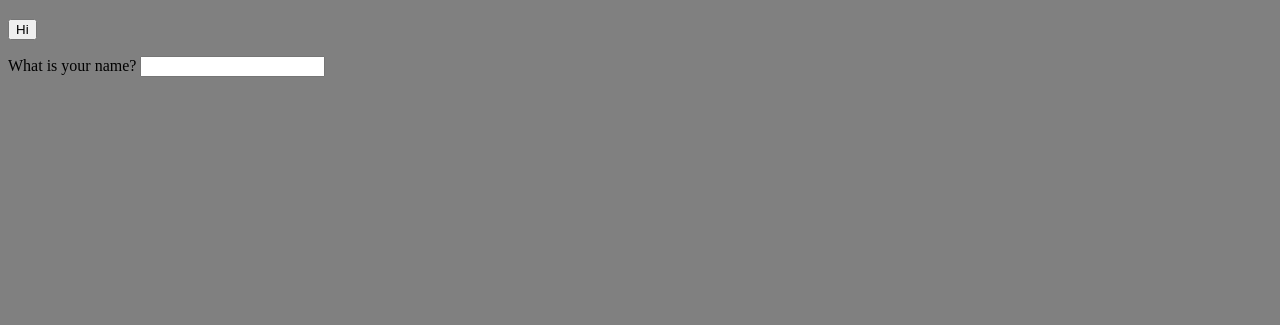
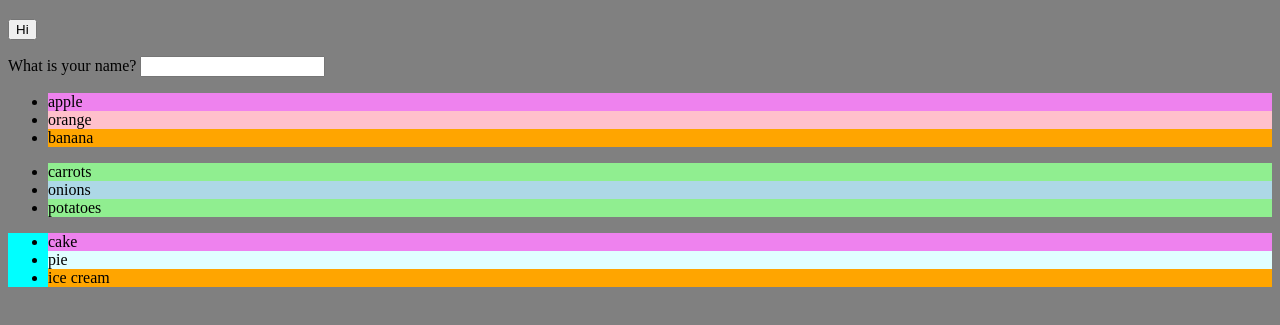
Before and after one commit to andygadi141/JSBasics, a plain HTML site: page index.html in a window 1280 px wide. Shown: the part 61-386 px from the top of the page. Drawn offline with Linux system fonts and the light colour scheme.

Commit message:
Interacted with DOM v.2

```diff
--- a/index.html
+++ b/index.html
@@ -18,6 +18,24 @@
     </p>
   </div>
 
+  <ul id="fruits">
+    <li id="apple">apple</li>
+    <li id="orange">orange</li>
+    <li id="banana">banana</li>
+  </ul>
+
+  <ul id="vegetables">
+    <li id="carrots">carrots</li>
+    <li id="onions">onions</li>
+    <li id="potatoes">potatoes</li>
+  </ul>
+
+  <ul id="desserts">
+    <li id="cake">cake</li>
+    <li id="pie">pie</li>
+    <li id="ice cream">ice cream</li>
+  </ul>
+
   <script src="main.js"></script>
 </body>
 </html>
--- a/main.js
+++ b/main.js
@@ -1,17 +1,17 @@
 // JAVASCRIPT WITH HTML (DOM) (NAV)
 // DOM = DOCUMENT OBJECT MODEL
 
-//      Object{} that represents the page you see in the web browser
+      // Object{} that represents the page you see in the web browser
 
-//      and provides you with an API to interact with it.
+      // and provides you with an API to interact with it.
 
-//      Web browser constructs the DOM when it loads an HTML document,
+      // Web browser constructs the DOM when it loads an HTML document,
 
-//      and structures all the elements in a tree-like representation.
+      // and structures all the elements in a tree-like representation.
 
-//      JavaScript can access the DOM to dynamically
+      // JavaScript can access the DOM to dynamically
 
-//      change the content, structure, and style of a web page.
+      // change the content, structure, and style of a web page.
 
 // document.getElementById();
 document.title = "My website"
@@ -57,3 +57,67 @@ function inName() {
 
     document.getElementById("hello").innerHTML = "Hello " + inputValue;
   }
+
+// DOM Navigation = The process of navigating through the structure
+//                  of an HTML document using JavaScript.
+
+// .firstElementChild
+// .lastElementChild
+// .nextElementSibling
+// .previousElementSibling
+// .parentElement
+// .children
+
+// ---------- .firstElementChild ----------
+const element = document.getElementById("vegetables");
+const firstChild = element.firstElementChild;
+firstChild.style.backgroundColor = "lightgrey";
+
+
+const ulElements = document.querySelectorAll("ul");
+
+ulElements.forEach(ulElement => {
+  const firstChild = ulElement.firstElementChild;
+  firstChild.style.backgroundColor = "violet";
+})
+
+// ---------- .lastElementChild ----------
+const lastEl = document.getElementById("desserts");
+const lastChild = lastEl.lastElementChild;
+lastChild.style.backgroundColor = "lightblue";
+
+
+const lastUl = document.querySelectorAll("ul");
+
+lastUl.forEach(lastEle => {
+  const lastCh = lastEle.lastElementChild;
+  lastCh.style.backgroundColor = "orange"
+})
+
+// ---------- .nextElementSibling ----------
+const nextElement = document.getElementById("apple");
+const nextSibling = nextElement.nextElementSibling;
+nextSibling.style.backgroundColor = "pink";
+
+// ---------- .previousElementSibling ----------
+const prevElement = document.getElementById("ice cream");
+const prevSibling = prevElement.previousElementSibling;
+prevSibling.style.backgroundColor = "lightcyan";
+
+// ---------- .parentElement ----------
+const parentEl = document.getElementById("pie");
+const parent = parentEl.parentElement;
+parent.style.backgroundColor = "cyan";
+
+// ---------- .children ----------
+const chElement = document.getElementById("vegetables");
+const children = chElement.children;
+
+Array.from(children).forEach(child => {
+  child.style.backgroundColor = "lightgreen";
+})
+
+children[1].style.backgroundColor = "lightblue";
+
+// SYNTAX AND VARIABLES, SCOPE
+// VARIABLES
```
Lines whose indentation alone changed are shown as unchanged.
